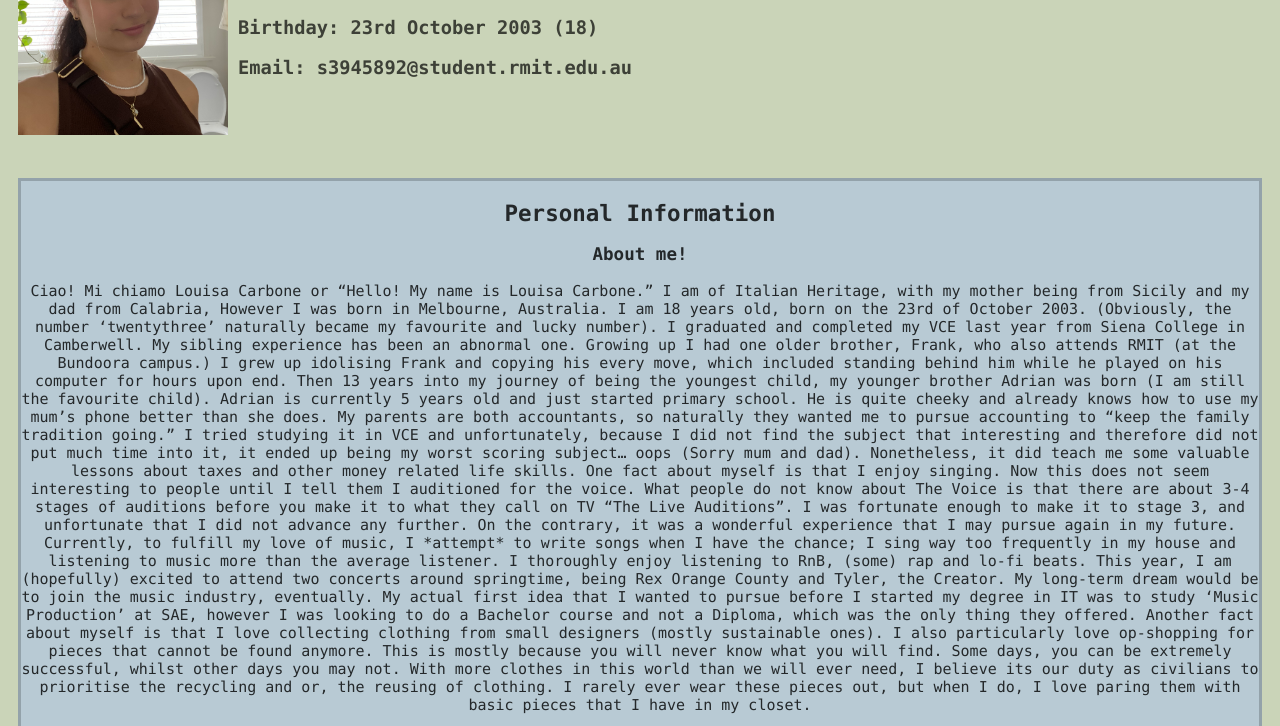
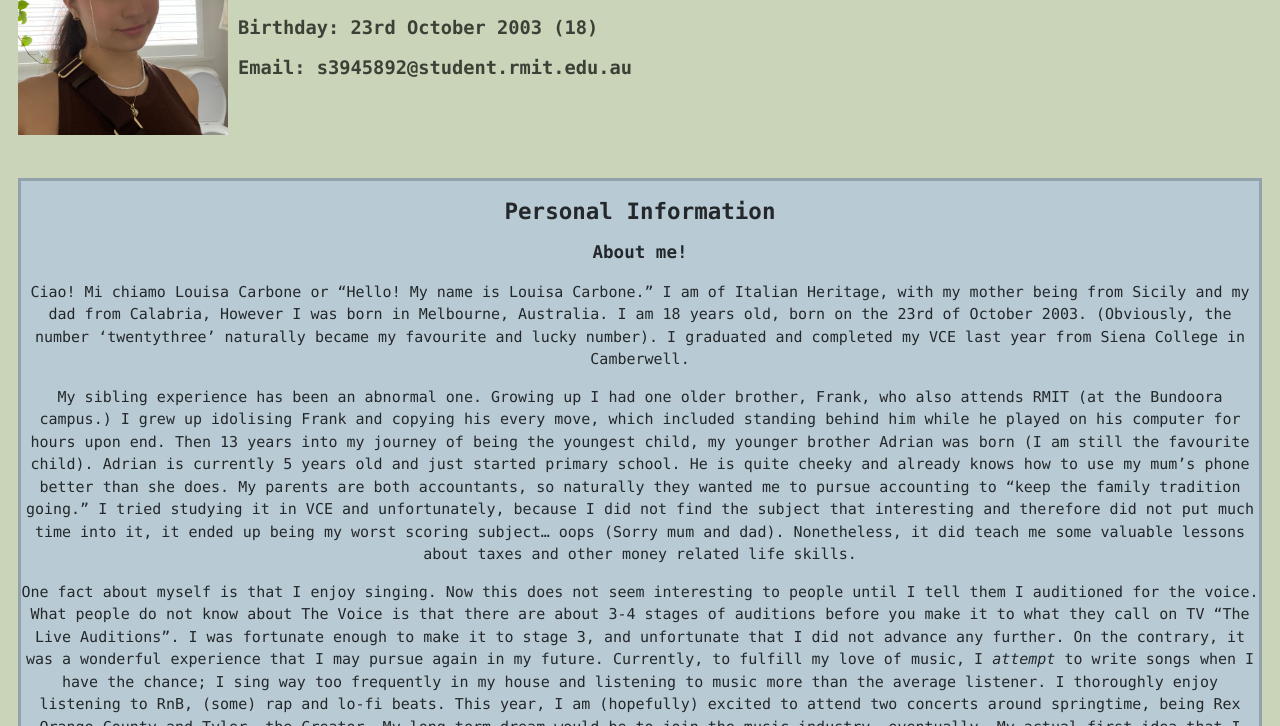
Before and after one commit to louisacarbone/assignment1louisacarbone, a plain HTML site: page index.html in a window 1280 px wide. Shown: the part 200-926 px from the top of the page. Drawn offline with Linux system fonts and the light colour scheme.

Commit message:
wooo a step forwards

```diff
--- a/index.html
+++ b/index.html
@@ -23,6 +23,7 @@
         font-size:15px;
         margin-left: 10px;
         margin-right: 10px;
+        line-height: 1.5em;
       }
   </style>
 
@@ -48,12 +49,15 @@
       <h2>Personal Information</h2>
       <h3>About me!</h3>
         <p > Ciao! Mi chiamo Louisa Carbone or “Hello! My name is Louisa Carbone.” I am of Italian Heritage, with my mother being from Sicily and my dad from Calabria, However I was born in Melbourne, Australia. I am 18 years old, born on the 23rd of October 2003. (Obviously, the number ‘twentythree’ naturally became my favourite and lucky number). I graduated and completed my VCE last year from Siena College in Camberwell.
+        </p>
 
-        My sibling experience has been an abnormal one. Growing up I had one older brother, Frank, who also attends RMIT (at the Bundoora campus.) I grew up idolising Frank and copying his every move, which included standing behind him while he played on his computer for hours upon end. Then 13 years into my journey of being the youngest child, my younger brother Adrian was born (I am still the favourite child). Adrian is currently 5 years old and just started primary school. He is quite cheeky and already knows how to use my mum’s phone better than she does. My parents are both accountants, so naturally they wanted me to pursue accounting to “keep the family tradition going.” I tried studying it in VCE and unfortunately, because I did not find the subject that interesting and therefore did not put much time into it, it ended up being my worst scoring subject… oops (Sorry mum and dad). Nonetheless, it did teach me some valuable lessons about taxes and other money related life skills.
+        <p> My sibling experience has been an abnormal one. Growing up I had one older brother, Frank, who also attends RMIT (at the Bundoora campus.) I grew up idolising Frank and copying his every move, which included standing behind him while he played on his computer for hours upon end. Then 13 years into my journey of being the youngest child, my younger brother Adrian was born (I am still the favourite child). Adrian is currently 5 years old and just started primary school. He is quite cheeky and already knows how to use my mum’s phone better than she does. My parents are both accountants, so naturally they wanted me to pursue accounting to “keep the family tradition going.” I tried studying it in VCE and unfortunately, because I did not find the subject that interesting and therefore did not put much time into it, it ended up being my worst scoring subject… oops (Sorry mum and dad). Nonetheless, it did teach me some valuable lessons about taxes and other money related life skills.
+        </p>
 
-        One fact about myself is that I enjoy singing. Now this does not seem interesting to people until I tell them I auditioned for the voice. What people do not know about The Voice is that there are about 3-4 stages of auditions before you make it to what they call on TV “The Live Auditions”. I was fortunate enough to make it to stage 3, and unfortunate that I did not advance any further. On the contrary, it was a wonderful experience that I may pursue again in my future. Currently, to fulfill my love of music, I *attempt* to write songs when I have the chance; I sing way too frequently in my house and listening to music more than the average listener. I thoroughly enjoy listening to RnB, (some) rap and lo-fi beats. This year, I am (hopefully) excited to attend two concerts around springtime, being Rex Orange County and Tyler, the Creator. My long-term dream would be to join the music industry, eventually. My actual first idea that I wanted to pursue before I started my degree in IT was to study ‘Music Production’ at SAE, however I was looking to do a Bachelor course and not a Diploma, which was the only thing they offered.
+        <p> One fact about myself is that I enjoy singing. Now this does not seem interesting to people until I tell them I auditioned for the voice. What people do not know about The Voice is that there are about 3-4 stages of auditions before you make it to what they call on TV “The Live Auditions”. I was fortunate enough to make it to stage 3, and unfortunate that I did not advance any further. On the contrary, it was a wonderful experience that I may pursue again in my future. Currently, to fulfill my love of music, I <em> attempt </em> to write songs when I have the chance; I sing way too frequently in my house and listening to music more than the average listener. I thoroughly enjoy listening to RnB, (some) rap and lo-fi beats. This year, I am (hopefully) excited to attend two concerts around springtime, being Rex Orange County and Tyler, the Creator. My long-term dream would be to join the music industry, eventually. My actual first idea that I wanted to pursue before I started my degree in IT was to study ‘Music Production’ at SAE, however I was looking to do a Bachelor course and not a Diploma, which was the only thing they offered.
+        </p>
 
-        Another fact about myself is that I love collecting clothing from small designers (mostly sustainable ones). I also particularly love op-shopping for pieces that cannot be found anymore. This is mostly because you will never know what you will find. Some days, you can be extremely successful, whilst other days you may not. With more clothes in this world than we will ever need, I believe its our duty as civilians to prioritise the recycling and or, the reusing of clothing. I rarely ever wear these pieces out, but when I do, I love paring them with basic pieces that I have in my closet.
+        <P> Another fact about myself is that I love collecting clothing from small designers (mostly sustainable ones). I also particularly love op-shopping for pieces that cannot be found anymore. This is mostly because you will never know what you will find. Some days, you can be extremely successful, whilst other days you may not. With more clothes in this world than we will ever need, I believe its our duty as civilians to prioritise the recycling and or, the reusing of clothing. I rarely ever wear these pieces out, but when I do, I love paring them with basic pieces that I have in my closet.
       </p>
       <img src="images/nikedunkhighchoc.jpg" alt="a photo of nike dunk high light chocolate shoes">
       <p> I also really enjoy collecting shoes; Jordans, Dunks, New Balances and so on. This is a passion of mine that I share closely with my friend group. Recently I won a raffle for a pair of Nike dunk high’s ‘light chocolate’ (shown above). I currently have an ever-growing collection (pictured below). This is a personality trait that I stole from my older brother. But alas, it gives us something to talk about instead of sitting in the car in silence.
```
Also changed, not shown: 1 other file.
